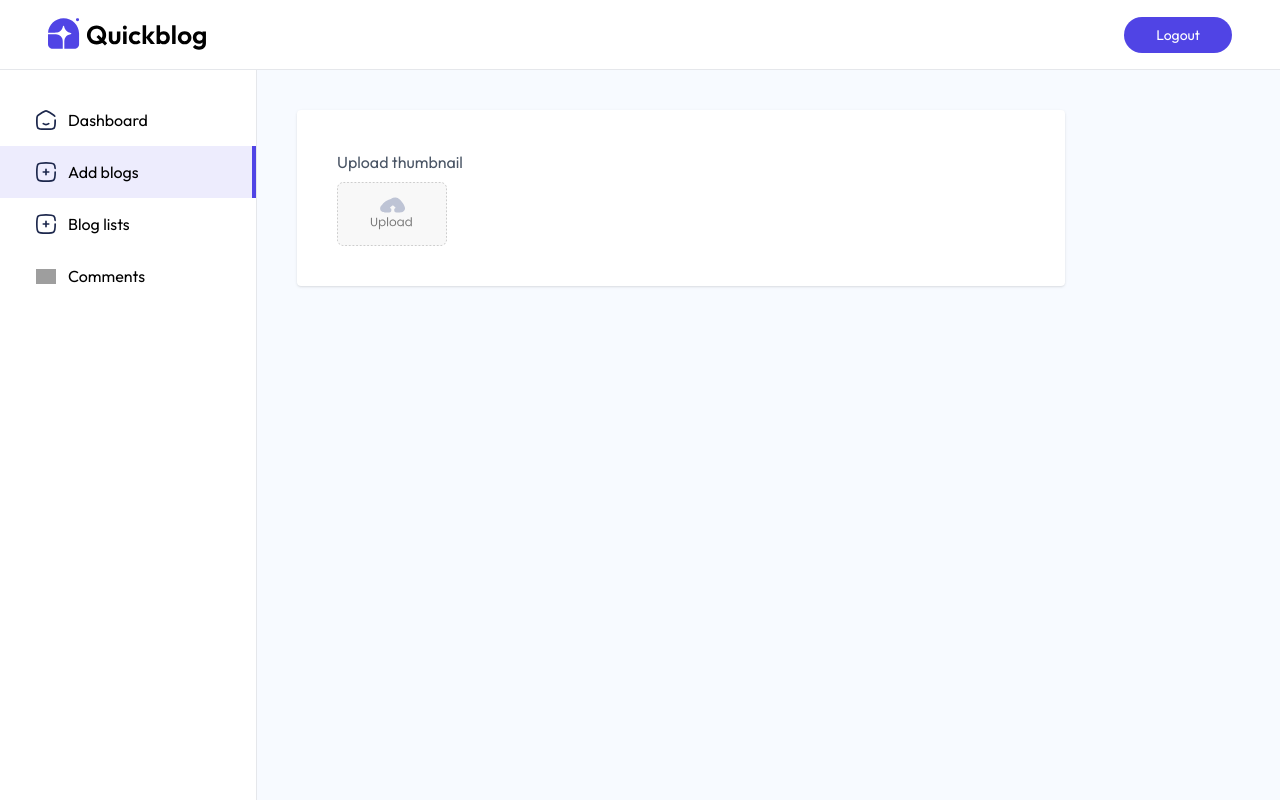
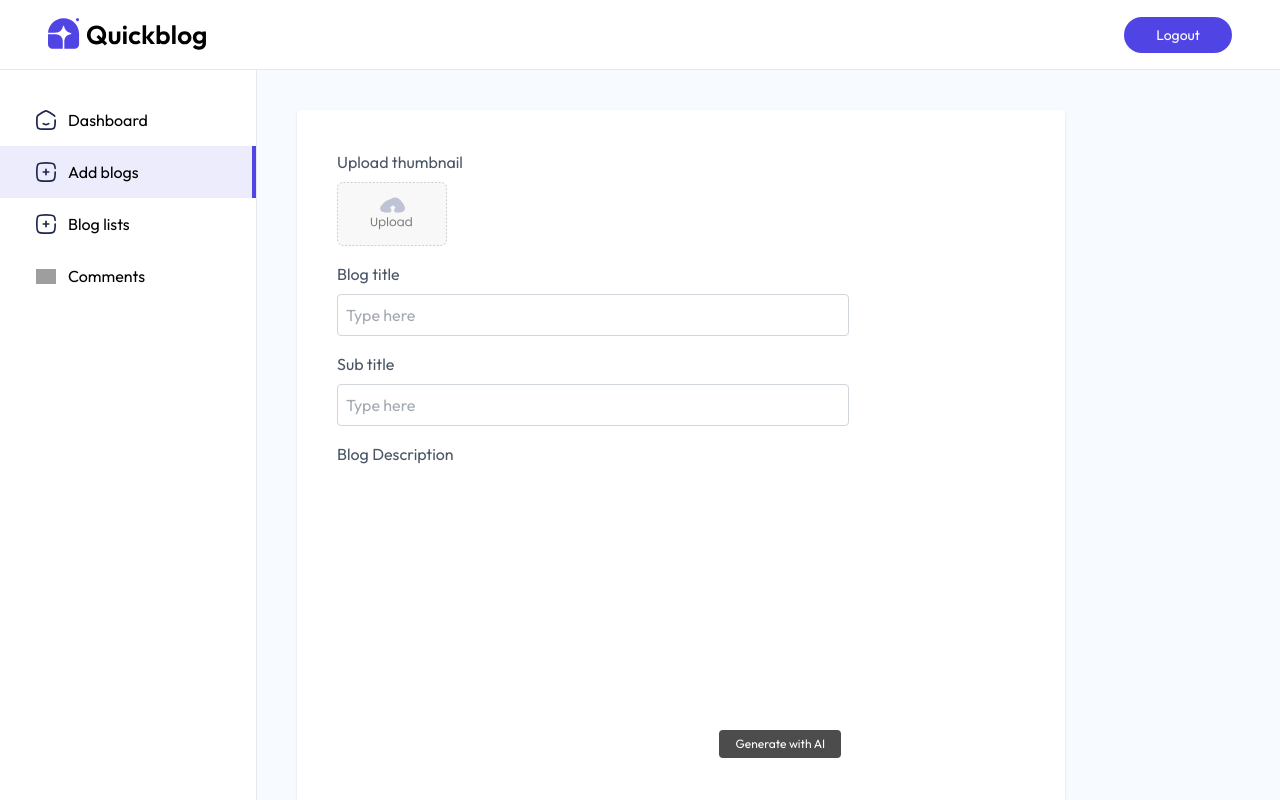
Before and after one commit to natitam1/QuickBlog-Natnael, a React (Vite) app in the folder client/: page /admin/addBlog in a window 1280 px wide. Built offline with nearby package versions, Linux system fonts and the light colour scheme; grey boxes are pictures that could not be loaded.

Commit message:
Add title and subtitles

```diff
--- a/client/package.json
+++ b/client/package.json
@@ -13,6 +13,7 @@
     "@tailwindcss/vite": "^4.1.13",
     "moment": "^2.30.1",
     "motion": "^12.23.12",
+    "quill": "^2.0.3",
     "react": "^19.1.1",
     "react-dom": "^19.1.1",
     "react-router-dom": "^7.8.2",
--- a/client/src/pages/admin/AddBlog.jsx
+++ b/client/src/pages/admin/AddBlog.jsx
@@ -4,9 +4,11 @@
 const AddBlog = () => {
   const [image, setImage] = useState(false);
   const [title, setTitle] = useState("");
-  const [subtitle, setSubtitle] = useState("");
+  const [subTitle, setSubTitle] = useState("");
   const [category, setCategory] = useState("Startup");
   const [isPublished, setIsPublished] = useState("false");
+
+  const generateContent = async () => {};
 
   const onSubmitHandler = async (e) => {
     e.preventDefault();
@@ -32,6 +34,34 @@
             required
           />
         </label>
+        <p className="mt-4">Blog title</p>
+        <input
+          type="text"
+          placeholder="Type here"
+          required
+          className="w-full max-w-lg mt-2 p-2 border border-gray-300 outline-none rounded"
+          onChange={(e) => setTitle(e.target.value)}
+          value={title}
+        />
+        <p className="mt-4">Sub title</p>
+        <input
+          type="text"
+          placeholder="Type here"
+          required
+          className="w-full max-w-lg mt-2 p-2 border border-gray-300 outline-none rounded"
+          onChange={(e) => setSubTitle(e.target.value)}
+          value={subTitle}
+        />
+        <p className="mt-4">Blog Description</p>
+        <div className="max-w-lg h-74 pb-16 sm:pb-10 pt-2 relative">
+          <button
+            onClick={generateContent}
+            className="absolute bottom-1 right-2 ml-2 text-xs text-white bg-black/70 px-4 py-1.5 rounded hover:underline cursor-pointer"
+            type="button"
+          >
+            Generate with AI
+          </button>
+        </div>
       </div>
     </form>
   );
```
Also changed, not shown: 1 other file (tests, documents, lock files or other folders).
